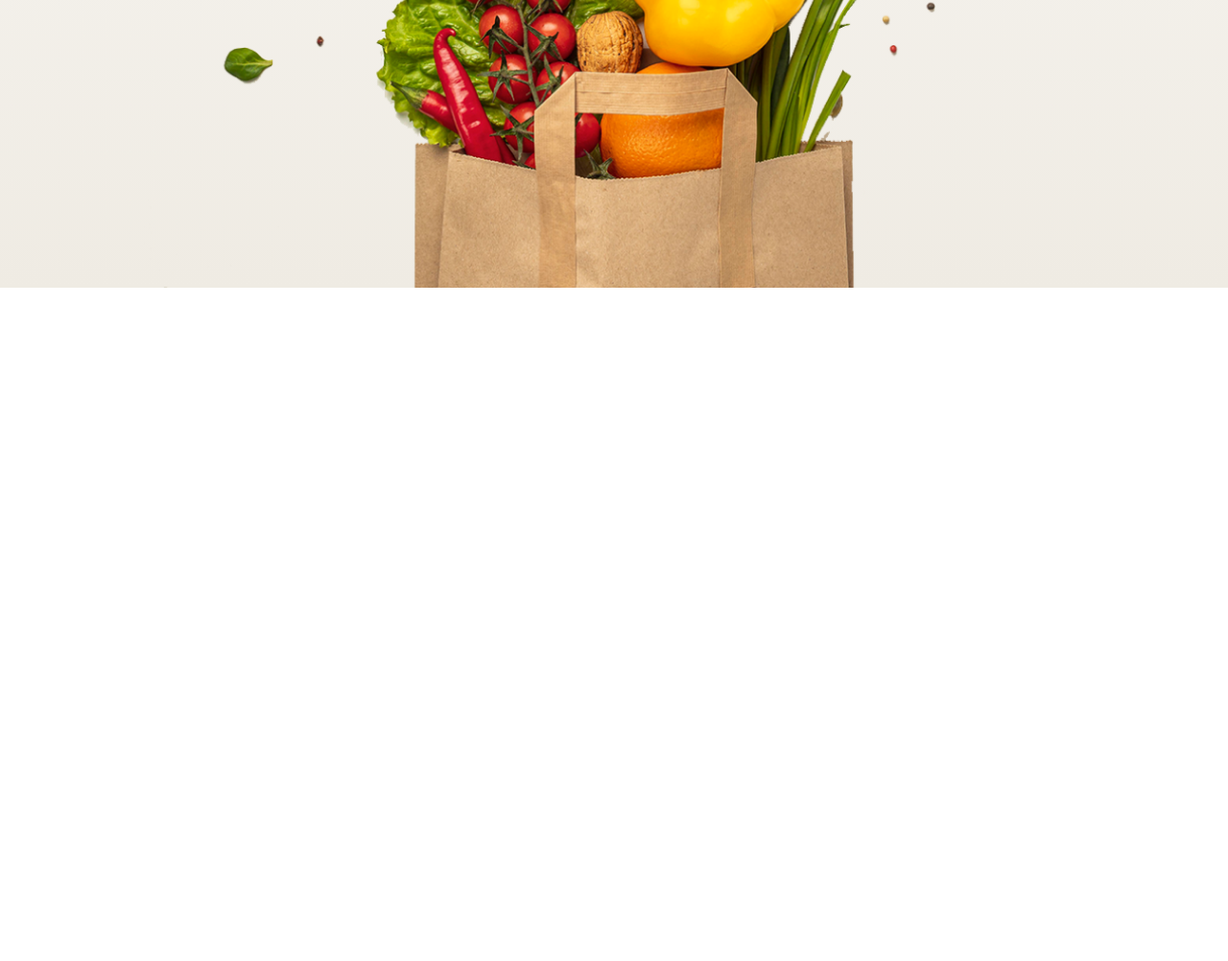
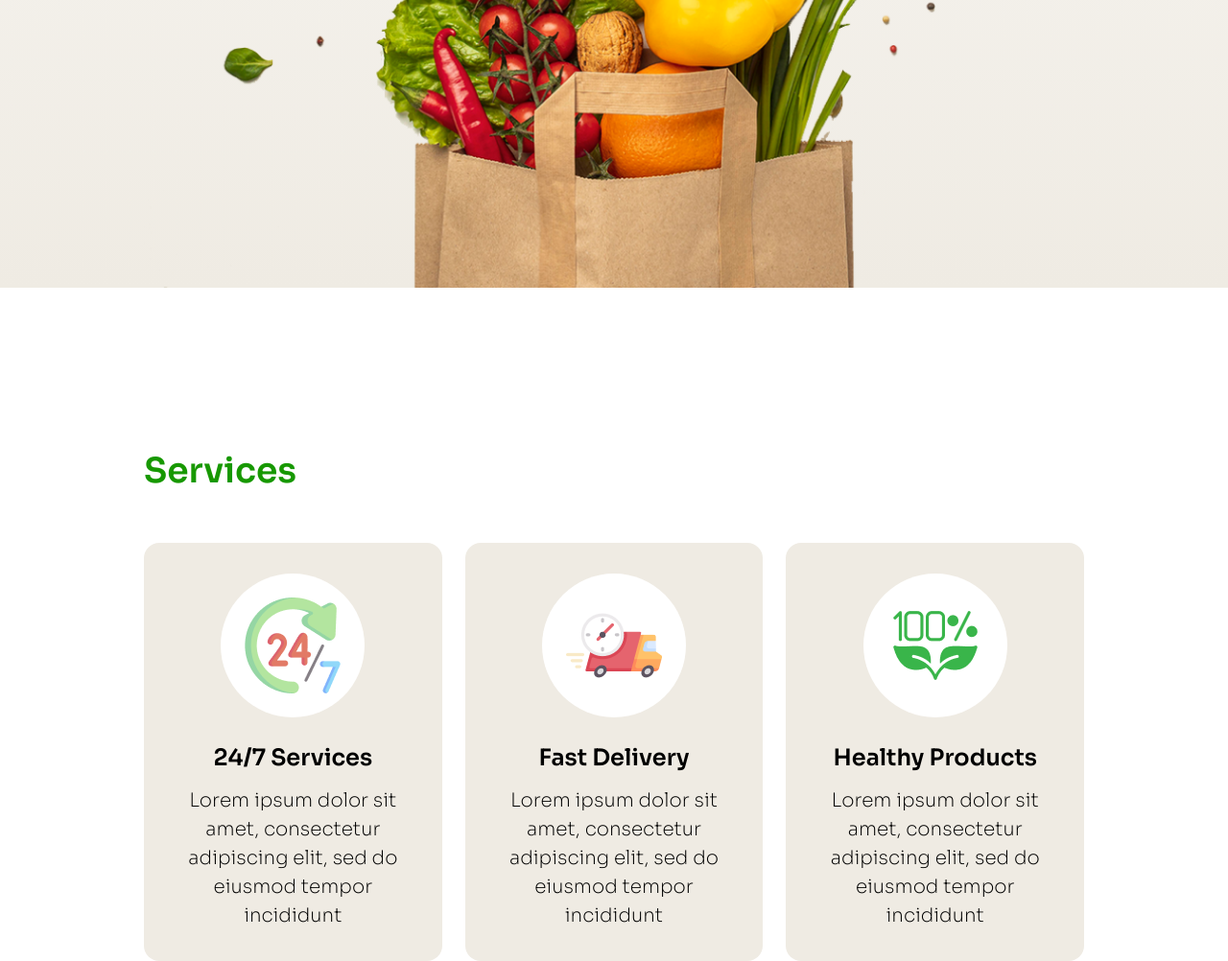
Before and after one commit to junayed0912/grocery-shop, a plain HTML site: page index.html in a window 1280 px wide. Shown: the part 995-1997 px from the top of the page at 96% size. Before the commit the page ends 1295 px from the top, so only its background shows below. Drawn offline with nearby package versions, Linux system fonts and the light colour scheme.

Commit message:
services section done

```diff
--- a/index.html
+++ b/index.html
@@ -37,6 +37,9 @@
         h3 {
             font-size: clamp(20px, 4.58vw, 24px);
         }
+        .green-color{
+            color: #179800;
+        }
     </style>
 </head>
 
@@ -54,7 +57,7 @@
                     <img src="images/logo-header.png" alt="">
                 </div>
                 <div class="flex gap-[110px]">
-                    <ul class="lg:text-xl text-base flex justify-between items-center gap-8">
+                    <ul class="lg:text-xl text-base flex justify-between items-center gap-8 font-extralight">
                         <li>Product</li>
                         <li>Services</li>
                         <li>Contact us</li>
@@ -83,7 +86,7 @@
                     Freshness <span class="text-[#179800]">You Can<br>
                         Count</span> On, Prices You’ll Love!
                 </h1>
-                <p class="max-w-[900px] mx-auto">Shop your daily essentials at unbeatable prices. From fresh produce to pantry staples, we’ve got you
+                <p class="max-w-[900px] mx-auto font-extralight">Shop your daily essentials at unbeatable prices. From fresh produce to pantry staples, we’ve got you
                     covered every day!Shop your daily essentials at unbeatable prices. From fresh produce to pantry
                     staples, we’ve got you covered every day!</p>
             </div>
@@ -94,6 +97,43 @@
             </div>
         </section>
     </header>
+
+    <main class="lg:mt-[140px] mt-[50px]">
+        <!-- services section -->
+         <section class="lg:px-[150px] lg:pt-6 px-4">
+            <h2 class="green-color font-semibold lg:mb-12 mb-8">Services</h2>
+
+            <div class="flex flex-col gap-5 lg:flex-row lg:gap-6">
+                <div class="bg-[rgba(239,235,227,1)] lg:p-8 p-7 rounded-2xl">
+                    <div class="w-[150px] h-[150px] rounded-full bg-white flex items-center justify-center lg:mb-6 mb-3 mx-auto">
+                        <img src="images/service.png" alt="">
+                    </div>
+                    <div class="mx-auto text-center">
+                        <h3 class="font-semibold mb-3">24/7 Services </h3>
+                        <p class="font-extralight">Lorem ipsum dolor sit amet, consectetur adipiscing elit, sed do eiusmod tempor incididunt</p>
+                    </div>
+                </div>
+                <div class="bg-[rgba(239,235,227,1)] lg:p-8 p-7 rounded-2xl">
+                    <div class="w-[150px] h-[150px] rounded-full bg-white flex items-center justify-center lg:mb-6 mb-3 mx-auto">
+                        <img src="images/delivery.png" alt="">
+                    </div>
+                    <div class="mx-auto text-center">
+                        <h3 class="font-semibold mb-3">Fast Delivery</h3>
+                        <p class="font-extralight">Lorem ipsum dolor sit amet, consectetur adipiscing elit, sed do eiusmod tempor incididunt</p>
+                    </div>
+                </div>
+                <div class="bg-[rgba(239,235,227,1)] lg:p-8 p-7 rounded-2xl">
+                    <div class="w-[150px] h-[150px] rounded-full bg-white flex items-center justify-center lg:mb-6 mb-3 mx-auto">
+                        <img src="images/healthy.png" alt="">
+                    </div>
+                    <div class="mx-auto text-center">
+                        <h3 class="font-semibold mb-3">Healthy Products</h3>
+                        <p class="font-extralight">Lorem ipsum dolor sit amet, consectetur adipiscing elit, sed do eiusmod tempor incididunt</p>
+                    </div>
+                </div>
+            </div>
+         </section>
+    </main>
 </body>
 
 </html>
```
